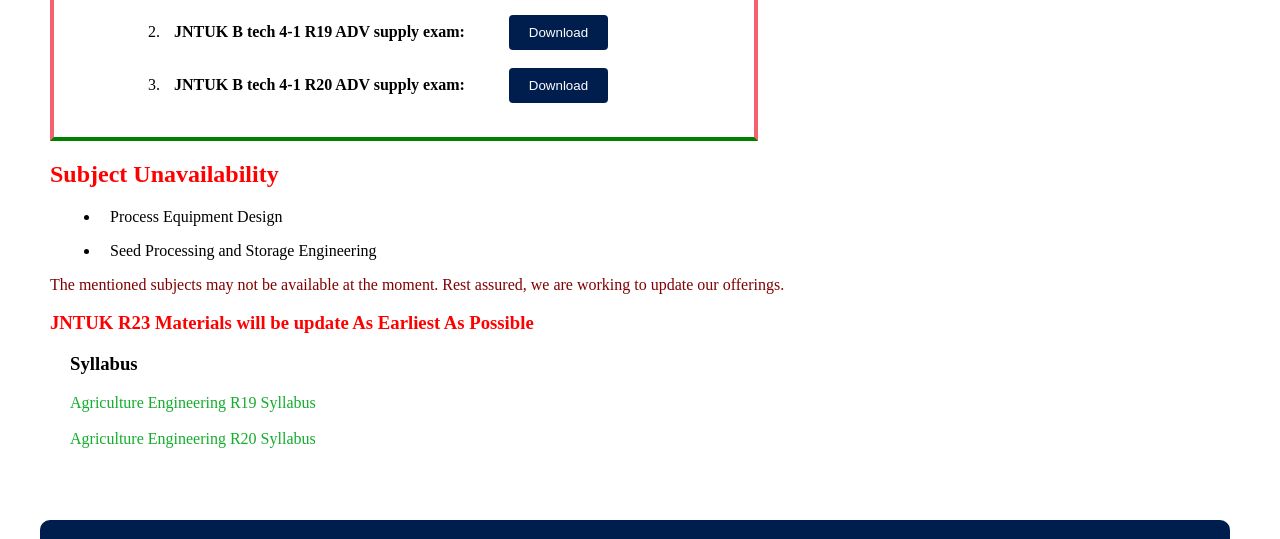
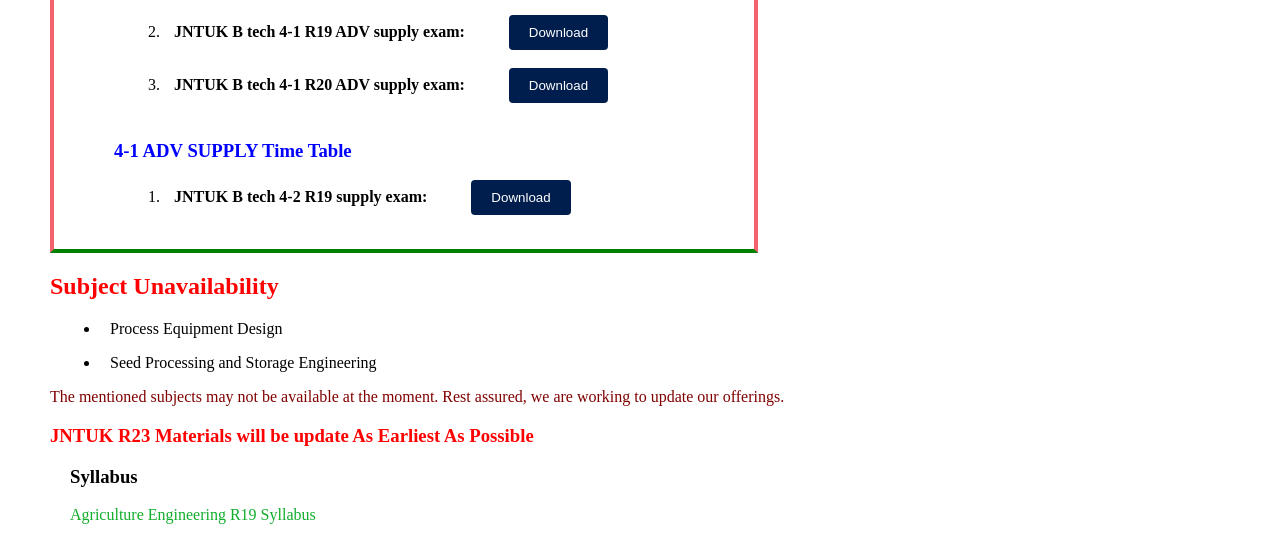
Before and after one commit to vkchnati/AgriEngg, a plain HTML site: page index.html in a window 1280 px wide. Shown: the part 1253-1792 px from the top of the page. Drawn offline with nearby package versions, Linux system fonts and the light colour scheme; some packages are replaced by stand-ins of ours; a script that the page names is missing.

Commit message:
Update index.html

```diff
--- a/index.html
+++ b/index.html
@@ -92,6 +92,10 @@
 		<li><strong>JNTUK B tech 4-1 R16 ADV supply exam:</strong><a href="https://drive.google.com/file/d/1Cc1IyoHvRsWyipm_hBciK3QLM9FYDhUw/view?usp=drive_link" target="_blank"> <button style="background-color: #001e4d" >Download</button> </a> </li><br>
 		<li><strong>JNTUK B tech 4-1 R19 ADV supply exam:</strong><a href="https://drive.google.com/file/d/13tB5K5MwB3pNv_csqlziYZfTuTjY-i-u/view?usp=drive_link" target="_blank"> <button style="background-color: #001e4d" >Download</button> </a> </li><br>
 		<li><strong>JNTUK B tech 4-1 R20 ADV supply exam:</strong><a href="https://drive.google.com/file/d/16hPhcT85c-Jw5dHAREY3GEOpBdvFxbJD/view?usp=drive_link" target="_blank"> <button style="background-color: #001e4d" >Download</button> </a> </li><br>
+		 </ol>
+		<h3 class="latest">4-1 ADV SUPPLY Time Table</h3>
+		 <ol>
+		<li><strong>JNTUK B tech 4-2 R19 supply exam:</strong><a href="https://drive.google.com/file/d/1OoZT9CoKhMr7hgMCThdgHkoJ4g8j8MJm/view?usp=drive_link" target="_blank"> <button style="background-color: #001e4d" >Download</button> </a> </li><br>
 		 </ol>
       </ul>
     </div>
```
